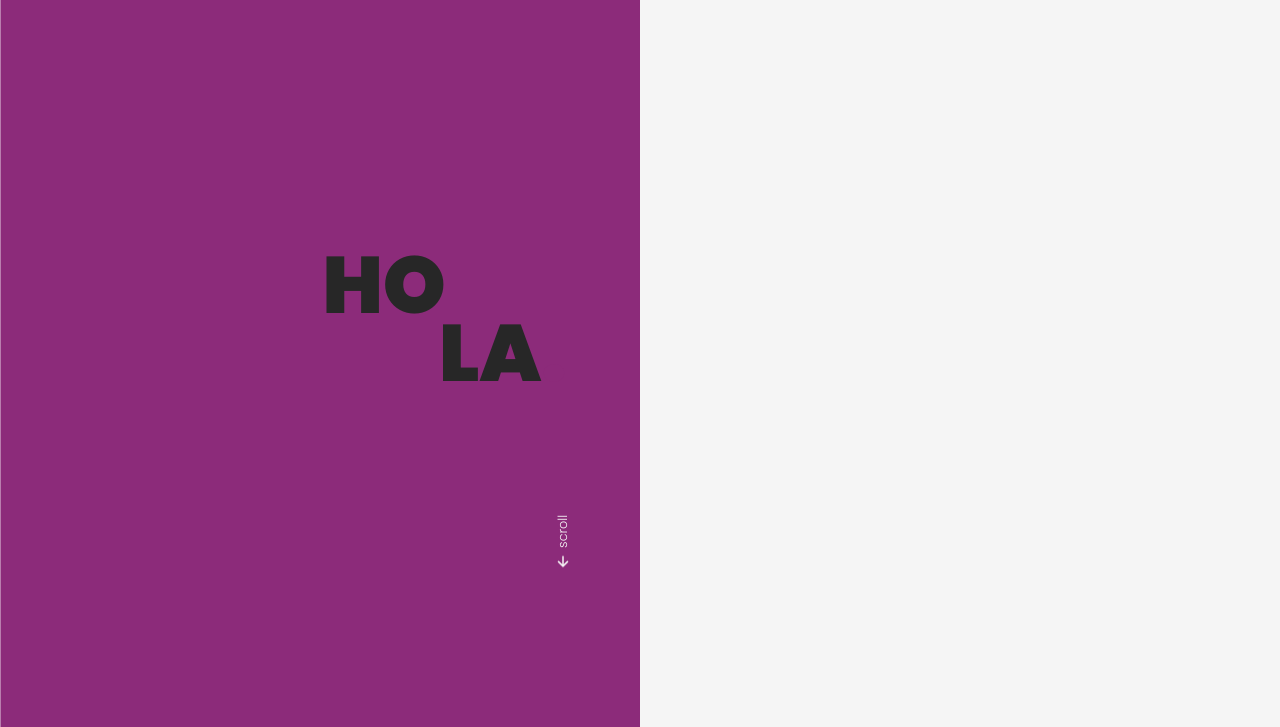
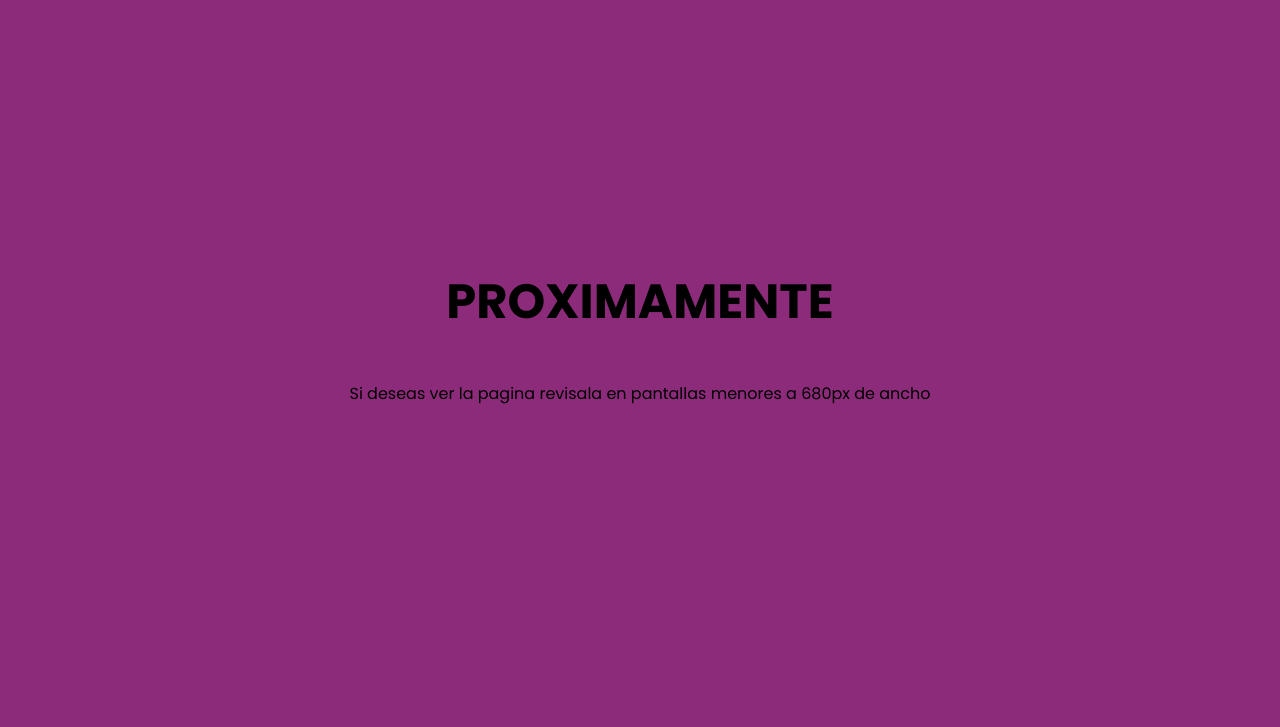
Before and after one commit to Jvism/jvism.github.io, a plain HTML site: page index.html in a window 1280 px wide. Shown: the part 73-800 px from the top of the page. Drawn offline with nearby package versions, Linux system fonts and the light colour scheme.

Commit message:
add_overlay_screen680>

```diff
--- a/index.html
+++ b/index.html
@@ -14,6 +14,11 @@
 		<title>Javier Sepulveda</title>
 	</head>
 	<body>
+
+        <div class="loader">
+            <h2 class="title-loader">PROXIMAMENTE</h2>
+            <p class="message">Si deseas ver la pagina revisala en pantallas menores a 680px de ancho</p>
+        </div>
 
         <!-- nav -->
 		<header class="header">
@@ -43,8 +48,8 @@
         <div class="overlay-menu close-menu-overlay"></div>
         <div class="nav-menu close-menu">
             <div class="social-networks">
-                <a href="" class="sn-item"><ion-icon name="logo-instagram"></ion-icon></a>
-                <a href="" class="sn-item"><ion-icon name="logo-linkedin"></ion-icon></a>
+                <a href="https://www.instagram.com/jaabviern__n/" class="sn-item"><ion-icon name="logo-instagram"></ion-icon></a>
+                <a href="https://www.linkedin.com/in/javier-ignacio-sepulveda-moya-0391071b2/" class="sn-item"><ion-icon name="logo-linkedin"></ion-icon></a>
             </div>
             <div class="menu">
                 <ul>
--- a/resources/css/main.css
+++ b/resources/css/main.css
@@ -5,6 +5,33 @@
 
 body{
     background: var(--light-color);
+}
+
+/* =============================== estilos loader */
+
+.loader{
+    position: fixed;
+    z-index: 99;
+    width: 0;
+    height: 0;
+    background: var(--main-color);
+    display: flex;
+    flex-direction: column;
+    justify-content: center;
+    align-items: center;
+    font-family: var(--main-font);
+}
+
+.title-loader{
+    font-size: 3em;
+}
+
+@media (min-width: 680px){
+    .loader{
+        position: fixed;
+        width: 100vw;
+        height: 100vh;
+    }
 }
 
 /* ============================= estilos header */
```
